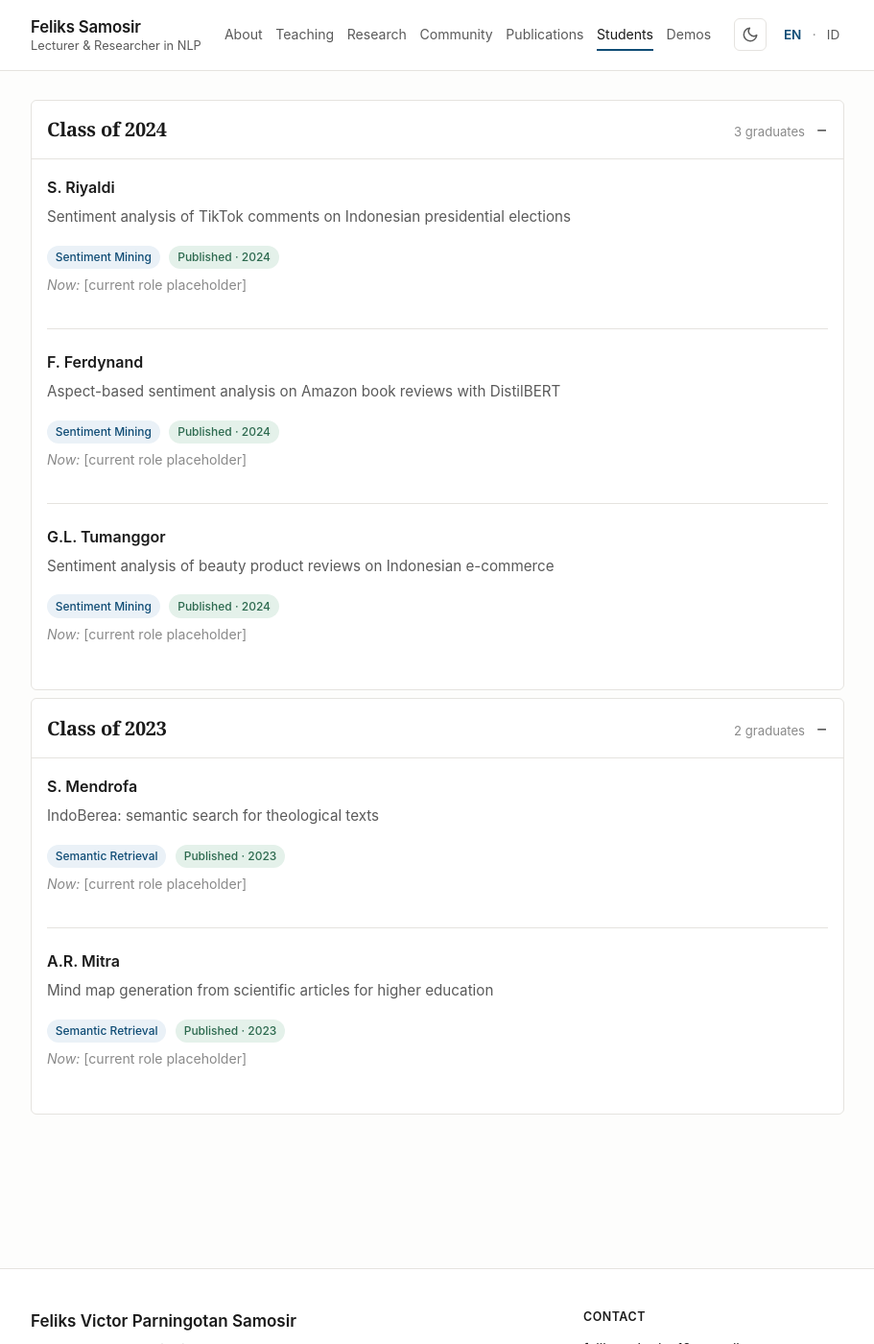
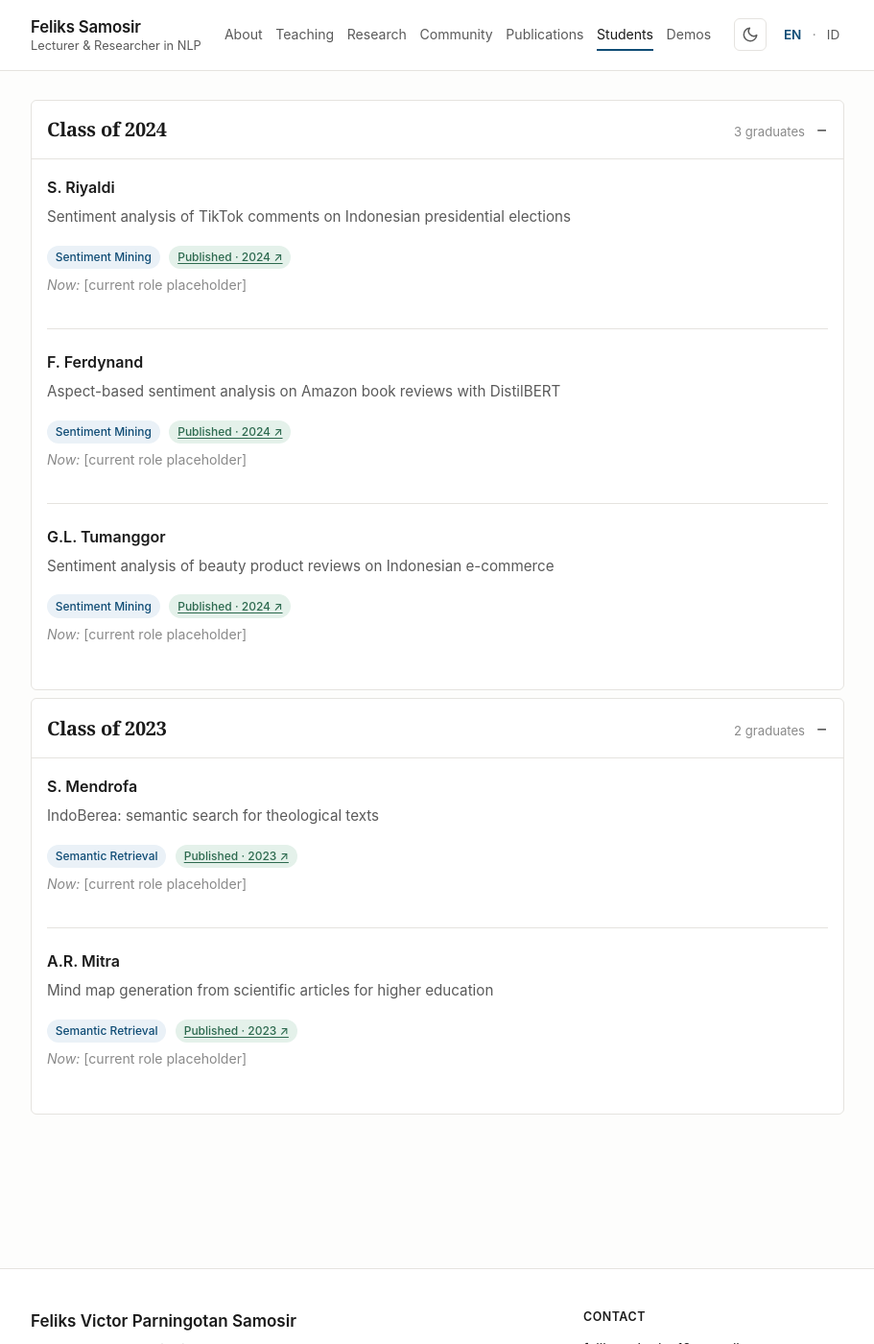
Before and after one commit to FeliksMakarios/feliksmakarios.github.io, a Jekyll site: the page built from en/students.md, in a window 1280 px wide and 1400 px high, scrolled down 810 px. Shown: the whole window at 96% size, without its empty margins (184-1095 px from the left). Built offline with Jekyll 4.4.1, drawn with Linux system fonts in a browser that asks for light colours; some of the changed lines change nothing that is shown.

Commit message:
Enhance alumni details with publication links
Updated alumni section to include publication links for graduates.

```diff
--- a/en/students.md
+++ b/en/students.md
@@ -42,7 +42,7 @@ If you are a past student and want to be listed (or corrected), please email me.
 {% if alumni and alumni.size > 0 %}
 {% assign alumni_years = alumni | map: "year_graduated" | uniq %}
 <div class="alumni-timeline">
-{% for year in alumni_years %}{% assign year_alumni = alumni | where: "year_graduated", year %}<details class="year-group" open><summary class="year-summary"><span class="year-label">Class of {{ year }}</span><span class="year-count">{{ year_alumni.size }} {% if year_alumni.size == 1 %}graduate{% else %}graduates{% endif %}</span></summary><ul class="student-list">{% for s in year_alumni %}<li class="student-item"><div class="student-header"><span class="student-name">{{ s.name }}</span></div><p class="student-title">{{ s.title.en }}</p><div class="student-meta"><span class="tag tag-area">{{ s.area | replace: '-', ' ' | capitalize }}</span>{% if s.publication %}{% assign pub = site.data.publications | where: "id", s.publication | first %}{% if pub %}<span class="tag tag-pub">Published · {{ pub.year }}</span>{% endif %}{% endif %}</div>{% if s.current_role %}<p class="student-role"><em>Now:</em> {{ s.current_role }}</p>{% endif %}</li>{% endfor %}</ul></details>{% endfor %}
+{% for year in alumni_years %}{% assign year_alumni = alumni | where: "year_graduated", year %}<details class="year-group" open><summary class="year-summary"><span class="year-label">Class of {{ year }}</span><span class="year-count">{{ year_alumni.size }} {% if year_alumni.size == 1 %}graduate{% else %}graduates{% endif %}</span></summary><ul class="student-list">{% for s in year_alumni %}<li class="student-item"><div class="student-header"><span class="student-name">{{ s.name }}</span></div><p class="student-title">{{ s.title.en }}</p><div class="student-meta"><span class="tag tag-area">{{ s.area | replace: '-', ' ' | capitalize }}</span>{% if s.publication %}{% assign pub = site.data.publications | where: "id", s.publication | first %}{% if pub %}{% if pub.url and pub.url != "" %}<a href="{{ pub.url }}" target="_blank" rel="noopener external" class="tag tag-pub">Published · {{ pub.year }} ↗</a>{% else %}<span class="tag tag-pub">Published · {{ pub.year }}</span>{% endif %}{% endif %}{% endif %}</div>{% if s.current_role %}<p class="student-role"><em>Now:</em> {{ s.current_role }}</p>{% endif %}</li>{% endfor %}</ul></details>{% endfor %}
 </div>
 {% else %}
 <p class="muted-note">No alumni listed yet.</p>
```
